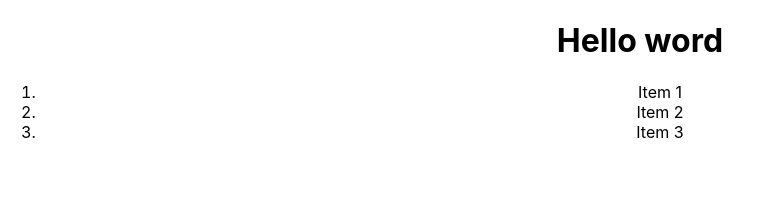
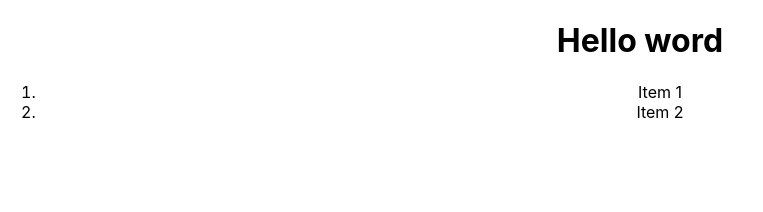
Before and after one commit to Manthiramoorthy/Sample-SAT, a React (Create React App) app: page / in a window 1280 px wide. Shown: the top 212 px of the page, without its empty margins (0-763 px from the left). Built offline with nearby package versions, Linux system fonts and the light colour scheme.

Commit message:
List item 3 removed

```diff
--- a/src/App.js
+++ b/src/App.js
@@ -8,7 +8,6 @@ function App() {
       <ol>
         <li>Item 1</li>
         <li>Item 2</li>
-        <li>Item 3</li>
       </ol>
     </div>
   );
```
